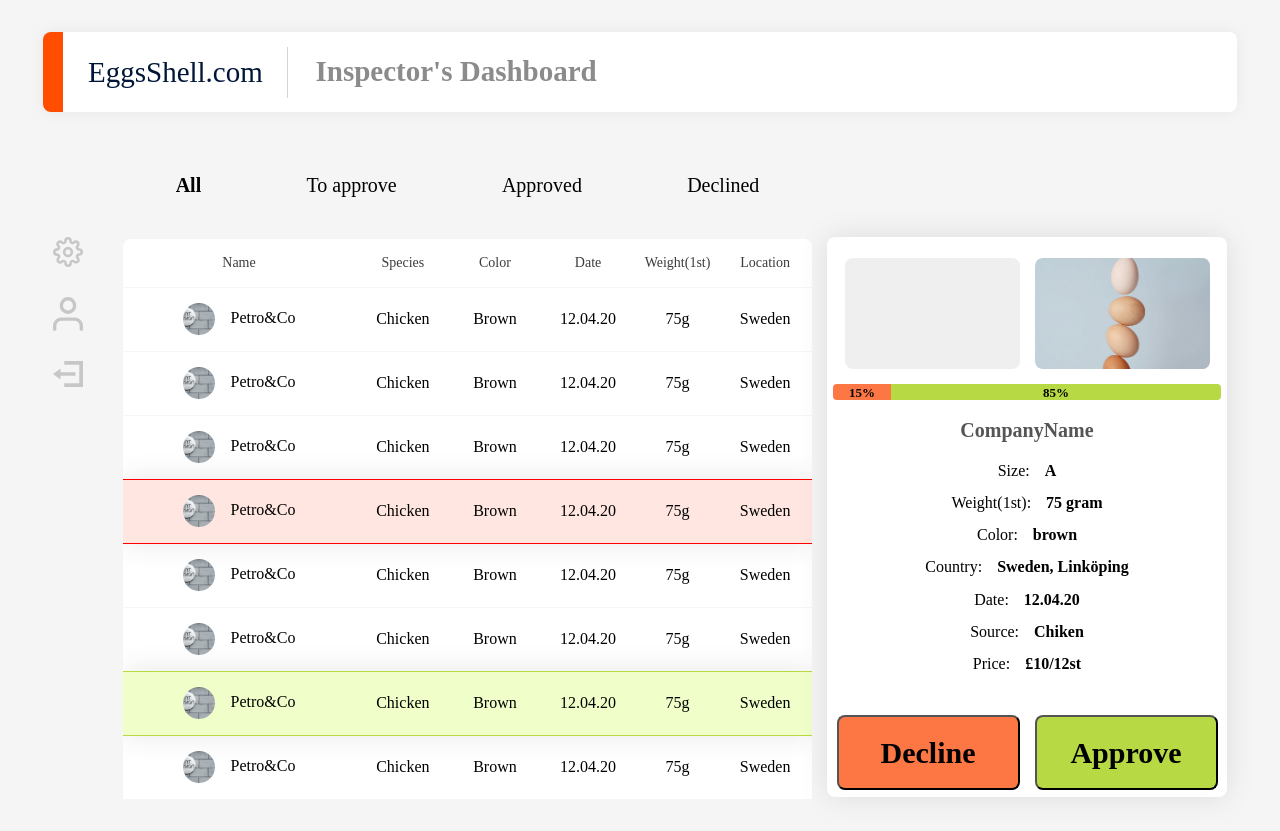
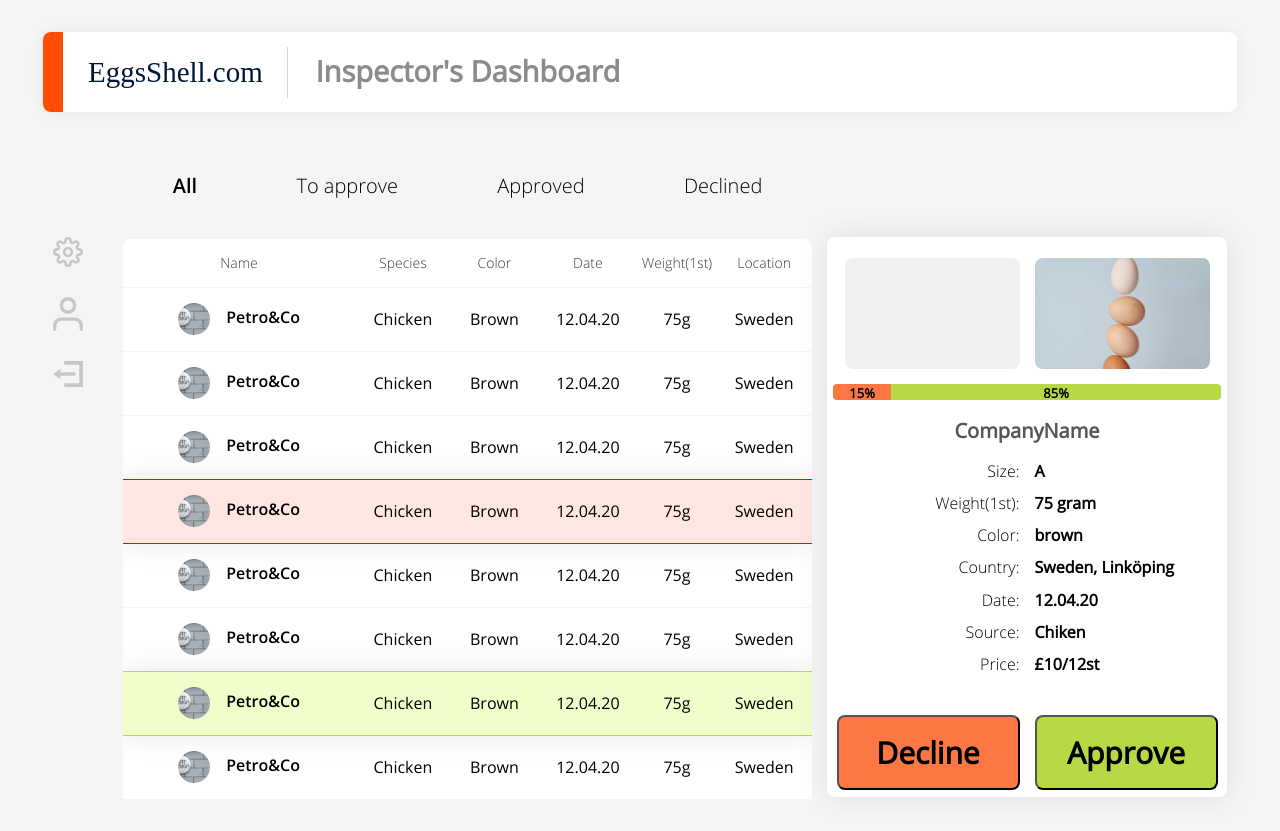
Before and after one commit to lkalneus/eggs-shell, a website: page inspector.html in a window 1280 px wide. Drawn offline with nearby package versions, Linux system fonts and the light colour scheme; files that its build step writes are made by us from their sources.

Commit message:
сделали profile

```diff
--- a/dev/less/aside.less
+++ b/dev/less/aside.less
@@ -27,7 +27,7 @@
     .personal-data-name {
         width: 199px;
         height: 33px;
-        font-family: OpenSans;
+        font-family: OpenSans-SemiBold;
         font-size: 24px;
         font-weight: 600;
         font-stretch: normal;
@@ -56,7 +56,7 @@
     .personal-data-location {
         width: 187px;
         height: 33px;
-        font-family: OpenSans;
+        font-family: OpenSans-Light;
         font-size: 16px;
         font-weight: 300;
         font-stretch: normal;
@@ -120,7 +120,7 @@
         height: 32px;
         border-radius: 8px;
         background-color: @form-input-bg;
-        font-family: OpenSans;
+        font-family: OpenSans-LightItalic;
         font-size: 18px;
         font-weight: 300;
         font-stretch: normal;
@@ -141,7 +141,7 @@
             background-color: @form-input-bg!important;
             border: none!important;
             font-size: 18px!important;
-            font-family: OpenSans!important;
+            font-family: OpenSans-LightItalic!important;
             font-style: italic;
             color: @form-input-color!important;
             font-weight: 300!important;
@@ -274,17 +274,20 @@
     .company-name-text {
         display: flex;
         margin-bottom: 10px ;
+        width: 100%;
     }
 
     .text-first {
         margin-right: 15px;
-        font-family: OpenSans;
+        font-family: OpenSans-Light;
         font-size: 16px;
         font-stretch: normal;
         font-style: normal;
         line-height: 1.38;
         letter-spacing: normal;
         color: #000000;
+        width: 50%;
+        text-align: right;
     }
     .text-second {
         font-family: OpenSans;
@@ -296,6 +299,7 @@
         letter-spacing: normal;
         color: #000000;
         font-weight: 600;
+        width: 50%;
     }
     .company-name-buttons {
         display: flex;
--- /dev/null
+++ b/dev/less/fonts.less
@@ -0,0 +1,18 @@
+@font-face {
+    font-family: OpenSans;
+    src: url("../../fonts/Open_Sans/OpenSans-Regular.ttf");
+}
+
+@font-face {
+    font-family: OpenSans-Light;
+    src: url("../../fonts/Open_Sans/OpenSans-Light.ttf");
+}
+
+@font-face {
+    font-family: OpenSans-SemiBold;
+    src: url("../../fonts/Open_Sans/OpenSans-SemiBold.ttf");
+}
+@font-face {
+    font-family: OpenSans-LightItalic;
+    src: url("../../fonts/Open_Sans/OpenSans-LightItalic.ttf");
+}
--- a/dev/less/main-div.less
+++ b/dev/less/main-div.less
@@ -7,7 +7,7 @@
     justify-content: space-around;
     margin-bottom: 20px;
     .filters-text {
-        font-family: OpenSans;
+        font-family: OpenSans-Light;
         font-size: 20px;
         font-weight: 300;
         font-stretch: normal;
@@ -19,6 +19,7 @@
     }
 
     .selected {
+        font-family: OpenSans-SemiBold;
         font-weight: 600;
     }
 
@@ -68,7 +69,7 @@
         border-bottom: 1px solid #b7d944;;
     }
     .table-heading {
-        font-family: OpenSans;
+        font-family: OpenSans-Light;
         font-size: 14px;
         font-weight: 300;
         font-stretch: normal;
@@ -90,8 +91,7 @@
         display: block;
     }
     .name {
-
-        font-family: OpenSans;
+        font-family: OpenSans-SemiBold;
         font-size: 16px;
         font-weight: 600;
         font-stretch: normal;
@@ -103,6 +103,7 @@
     }
     .td-inspector.name-inspector {
         min-width: 115px;
+        font-family: OpenSans-SemiBold;
         @media (min-width: 1220px) {
             min-width: 200px;
         }
--- a/dev/less/main.less
+++ b/dev/less/main.less
@@ -1,4 +1,4 @@
-
+@import "./fonts.less";
 @import "./header.less";
 @import "./page.less";
 @import "./menu.less";
--- a/inspector.html
+++ b/inspector.html
@@ -162,7 +162,7 @@
             <div class="company-name">
                 <div class="company-name-pics">
                     <div class="company-name-pic company-name-logo-rectangle"></div>
-                    <img class="company-name-pic company-name-logo-img" src="/assets/Egg photo (1).png">
+                    <img class="company-name-pic company-name-logo-img" src="/assets/egg-photo.png">
                 </div>
                 <div class="progress-bar">
                     <div class="progress-bar-15">15%</div>
--- a/script.js
+++ /dev/null
@@ -1 +0,0 @@
-$('.my-select').selectpicker();
```
Also changed, not shown: assets/egg-photo.png (renamed from assets/Egg photo (1).png), fonts/Open_Sans/OpenSans-Bold.ttf (added), fonts/Open_Sans/OpenSans-BoldItalic.ttf (added), fonts/Open_Sans/OpenSans-ExtraBold.ttf (added), fonts/Open_Sans/OpenSans-ExtraBoldItalic.ttf (added), fonts/Open_Sans/OpenSans-Italic.ttf (added), fonts/Open_Sans/OpenSans-Light.ttf (added), fonts/Open_Sans/OpenSans-LightItalic.ttf (added), fonts/Open_Sans/OpenSans-Regular.ttf (added), fonts/Open_Sans/OpenSans-SemiBold.ttf (added), fonts/Open_Sans/OpenSans-SemiBoldItalic.ttf (added).
